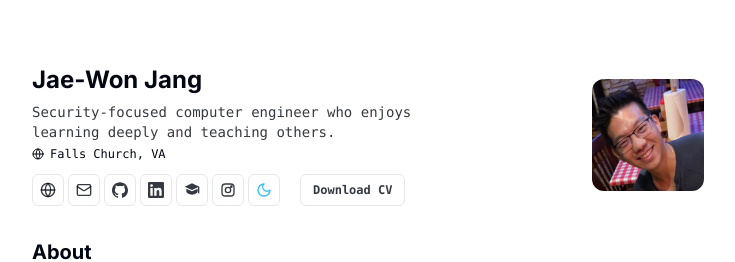
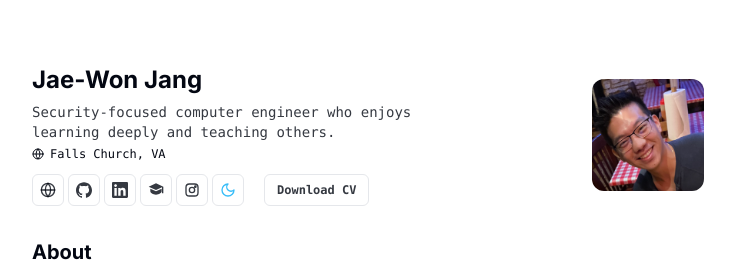
Before and after one commit to boba-jjang/boba-jjang.github.io, a Next.js app: page / in a window 1280 px wide. Shown: the top 262 px of the page, without its empty margins (272-1007 px from the left). Built offline with nearby package versions, Linux system fonts and the light colour scheme.

Commit message:
Removed email button

```diff
--- a/src/app/components/Header.tsx
+++ b/src/app/components/Header.tsx
@@ -96,7 +96,7 @@ function ContactButtons({
           />
         </li>
       )}
-      {contact.email && (
+      {/* {contact.email && (
         <li>
           <SocialButton
             href={`mailto:${contact.email}`}
@@ -104,7 +104,7 @@ function ContactButtons({
             label="Email"
           />
         </li>
-      )}
+      )} */}
       {/* {contact.tel && (
         <li>
           <SocialButton
```
